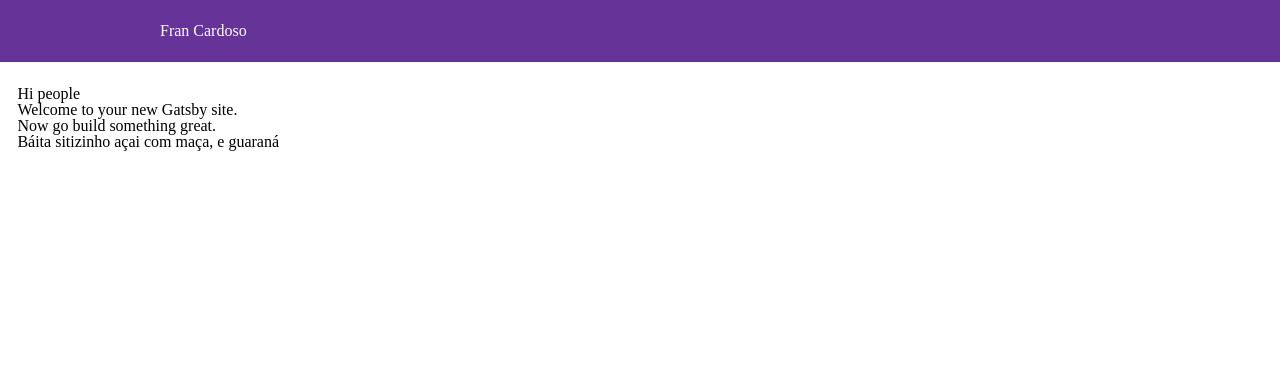
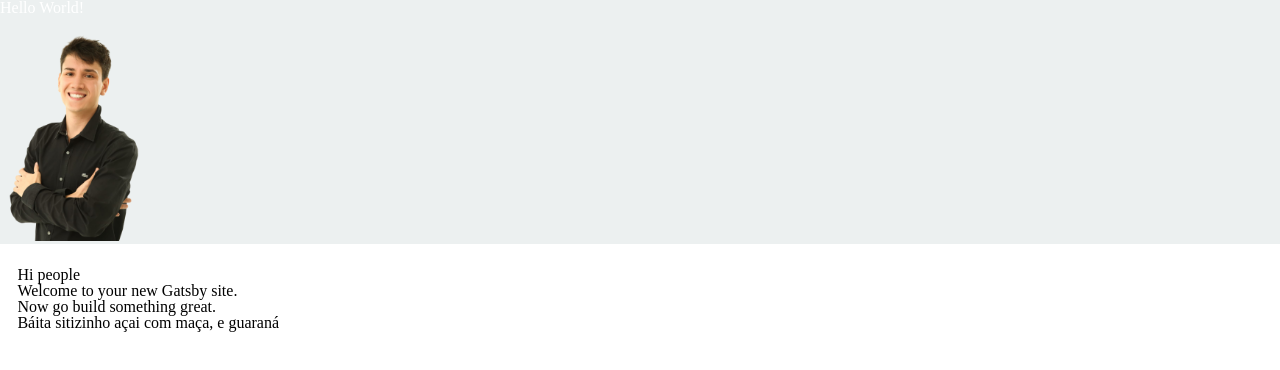
Before and after one commit to francardoso/me, a Gatsby site: page / in a window 1280 px wide. Built offline with nearby package versions, Linux system fonts and the light colour scheme; Gatsby itself is replaced by a stand-in of ours.

Commit message:
implementing my site

```diff
--- a/gatsby-browser.js
+++ b/gatsby-browser.js
@@ -5,3 +5,10 @@
  */
 
 // You can delete this file if you're not using it
+
+import React from 'react'
+import { ThemeProvider } from './src/libs/ThemeContext'
+
+export const wrapRootElement = ({ element }) => (
+  <ThemeProvider>{element}</ThemeProvider>
+)
--- a/gatsby-config.js
+++ b/gatsby-config.js
@@ -1,8 +1,16 @@
 module.exports = {
   siteMetadata: {
-    title: `Fran Cardoso`,
+    title: `Hello World!`,
     description: `My personal site made using gastby framework.`,
     author: `Fran Cardoso`,
+    blackThemePallete: {
+      primary: '#FFFFFF',
+      secundary: '#FFFFFF',
+    },
+    whiteThemePallete: {
+      primary: '#FFFFFF',
+      secundary: '#FFFFFF',
+    },
   },
   plugins: [
     `gatsby-plugin-react-helmet`,
@@ -24,7 +32,7 @@ module.exports = {
         background_color: `#663399`,
         theme_color: `#663399`,
         display: `minimal-ui`,
-        icon: `src/images/gatsby-icon.png`, // This path is relative to the root of the site.
+        icon: `src/images/code-icon.png`, // This path is relative to the root of the site.
       },
     },
     {
--- a/src/components/Header/Header.js
+++ b/src/components/Header/Header.js
@@ -1,18 +1,27 @@
-import { Link } from 'gatsby'
+import { Link, graphql, useStaticQuery } from 'gatsby'
 import PropTypes from 'prop-types'
 import React from 'react'
+import Img from 'gatsby-image'
+import { useThemeContext } from '../../libs/ThemeContext'
 
 import Container from './styles'
 
-const Header = ({ siteTitle }) => (
-  <Container>
-    <div
-      style={{
-        margin: `0 auto`,
-        maxWidth: 960,
-        padding: `1.45rem 1.0875rem`,
-      }}
-    >
+const Header = ({ siteTitle }) => {
+  const { colors } = useThemeContext()
+  console.log('foo theme', colors)
+  const imgData = useStaticQuery(graphql`
+    query {
+      placeholderImage: file(relativePath: { eq: "fran.png" }) {
+        childImageSharp {
+          fixed(width: 150, quality: 100) {
+            ...GatsbyImageSharpFixed
+          }
+        }
+      }
+    }
+  `)
+  return (
+    <Container themeColors={colors}>
       <h1 style={{ margin: 0 }}>
         <Link
           to="/"
@@ -24,9 +33,12 @@ const Header = ({ siteTitle }) => (
           {siteTitle}
         </Link>
       </h1>
-    </div>
-  </Container>
-)
+      <div id="profile-picture-holder">
+        <Img fixed={imgData?.placeholderImage?.childImageSharp?.fixed} />
+      </div>
+    </Container>
+  )
+}
 
 Header.propTypes = {
   siteTitle: PropTypes.string,
--- a/src/components/Header/index.js
+++ b/src/components/Header/index.js
@@ -1 +1 @@
-export {default} from './Header';
+export { default } from './Header'
--- a/src/components/Header/styles.js
+++ b/src/components/Header/styles.js
@@ -1,6 +1,9 @@
 import styled from 'styled-components/macro'
 
 export default styled.header`
-  background: rebeccapurple;
+  background-color: ${props => props?.themeColors?.primary};
   margin-bottom: 1.45rem;
+  #profile-picture-holder {
+    border-radius: 50%;
+  }
 `
--- a/src/components/Layout/Layout.js
+++ b/src/components/Layout/Layout.js
@@ -5,12 +5,12 @@
  * See: https://www.gatsbyjs.org/docs/use-static-query/
  */
 
-import React from "react"
-import PropTypes from "prop-types"
-import { useStaticQuery, graphql } from "gatsby"
+import React from 'react'
+import PropTypes from 'prop-types'
+import { useStaticQuery, graphql } from 'gatsby'
 
-import Header from "../Header"
-import Container from './styles';
+import Header from '../Header'
+import Container from './styles'
 import GlobalStyle from '../globalStyle'
 
 const Layout = ({ children }) => {
@@ -26,8 +26,8 @@ const Layout = ({ children }) => {
 
   return (
     <>
-      <GlobalStyle/>
-      <Header siteTitle={data?.site?.siteMetadata?.title ?? 'bananinha'} />
+      <GlobalStyle />
+      <Header siteTitle={data?.site?.siteMetadata?.title} />
       <Container>
         <main>{children}</main>
       </Container>
--- a/src/components/seo.js
+++ b/src/components/seo.js
@@ -5,10 +5,10 @@
  * See: https://www.gatsbyjs.org/docs/use-static-query/
  */
 
-import React from "react"
-import PropTypes from "prop-types"
-import { Helmet } from "react-helmet"
-import { useStaticQuery, graphql } from "gatsby"
+import React from 'react'
+import PropTypes from 'prop-types'
+import { Helmet } from 'react-helmet'
+import { useStaticQuery, graphql } from 'gatsby'
 
 function SEO({ description, lang, meta, title }) {
   const { site } = useStaticQuery(
@@ -33,7 +33,7 @@ function SEO({ description, lang, meta, title }) {
         lang,
       }}
       title={title}
-      titleTemplate={`%s | ${site.siteMetadata.title}`}
+      titleTemplate={`${site.siteMetadata.title}`}
       meta={[
         {
           name: `description`,
--- /dev/null
+++ b/src/libs/ThemeContext.js
@@ -0,0 +1,26 @@
+import React, { useState, createContext, useContext } from 'react'
+
+function getInitialColorMode() {
+  return {
+    primary: '#ECF0F0;',
+    secundary: '#A4B5B9',
+  }
+  /* Same as above. Omitted for brevity */
+}
+export const ThemeContext = createContext()
+
+export const useThemeContext = () => useContext(ThemeContext)
+
+export const ThemeProvider = ({ children }) => {
+  const [colors, rawSetColors] = useState(getInitialColorMode)
+  const setColors = value => {
+    rawSetColors(value)
+    // Persist it on update
+    window.localStorage.setItem('color', value)
+  }
+  return (
+    <ThemeContext.Provider value={{ colors, setColors }}>
+      {children}
+    </ThemeContext.Provider>
+  )
+}
```
Also changed, not shown: src/components/Layout/styles.js (+5 -5 lines), src/images/code-icon.png (added), src/images/fran.png (added).
